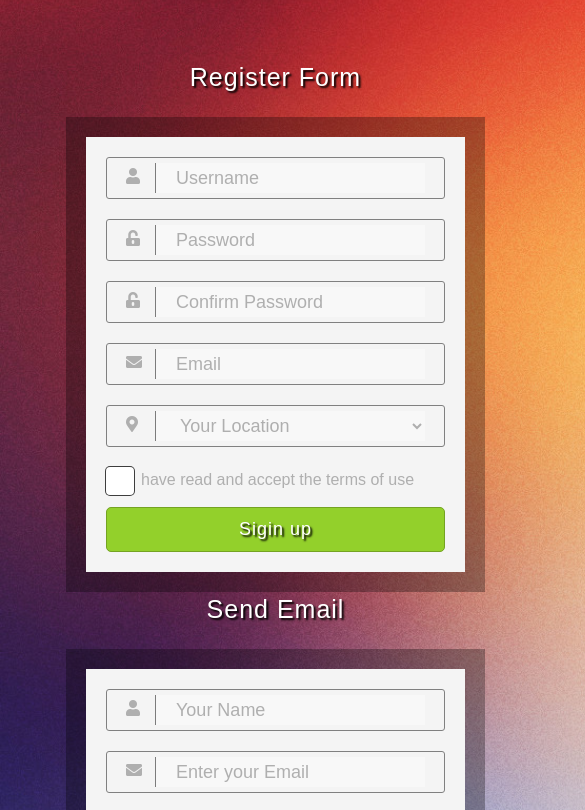
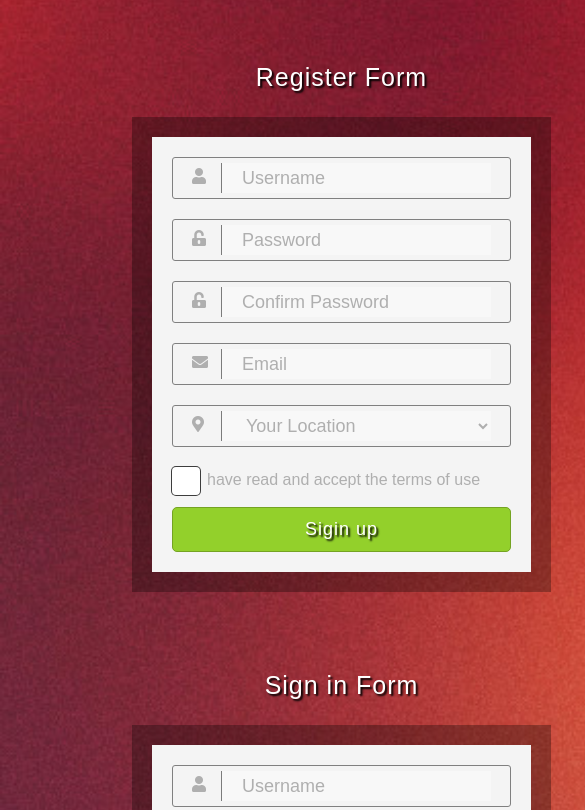
Before and after one commit to frontendagnes/challenge-one, a website: page index.html in a window 390 px wide. Shown: the part 190-1000 px from the top of the page, 585 px wide, since content can reach past the window. Drawn offline with Linux system fonts and the light colour scheme.

Commit message:
commit#7

```diff
--- a/style.css
+++ b/style.css
@@ -10,8 +10,9 @@ body {
 /* GRID */
 main {
     display: grid;
+    /* grid-template-columns: 85px repeat(auto-fill, minmax (75px, 1fr)); */
     grid-template-columns: 85px repeat(15, 75px);
-    grid-template-rows: repeat(19, 75px);
+    grid-template-rows: repeat(20, 75px);
     gap: 1px 1px;
     grid-template-areas: ". . . . . . . . . . . . ."
     ". . . . lizard . logo logo logo logo . . ."
@@ -23,6 +24,7 @@ main {
     ". register-form register-form register-form register-form register-form . . . . . . ."
     ". register-form register-form register-form register-form register-form . . recovery-form recovery-form recovery-form recovery-form recovery-form "
     ". . . . . . . . recovery-form recovery-form recovery-form recovery-form recovery-form "
+    ". . . . . . . . recovery-form recovery-form recovery-form recovery-form recovery-form "
     ". send-email send-email send-email send-email send-email . . recovery-form recovery-form recovery-form recovery-form recovery-form "
     ". send-email send-email send-email send-email send-email . . . . . . ."
     ". send-email send-email send-email send-email send-email . . subscribe-form subscribe-form subscribe-form subscribe-form subscribe-form "
@@ -30,7 +32,6 @@ main {
     ". send-email send-email send-email send-email send-email . . . . . . ."
     ". send-email send-email send-email send-email send-email . . . . . . ."
     ". . . . . . . . lizard-bottom logo-bottom logo-bottom logo-bottom logo-bottom "
-    ". . . . . . . . . . . . ."
     ". . . . . . . .  link-bottom link-bottom link-bottom link-bottom ."
     ". . . . . . . . . . . . .";
 }
@@ -38,6 +39,7 @@ main {
 .lizard {
     grid-area: lizard;
     width: 118px;
+
 }
 
 .logo {
@@ -54,6 +56,7 @@ main {
 
 .send-email {
     grid-area: send-email;
+    /* align-self: end; */
 }
 
 .recorver-form {
@@ -70,10 +73,14 @@ main {
 
 .logo-bottom {
     grid-area: logo-bottom;
+    align-self: end;
+
 }
 
 .link-bottom {
     grid-area: link-bottom;
+    align-self: end;
+    justify-self: end;
 }
 
 /* Konic Grid */
@@ -102,31 +109,6 @@ h3 {
     font-weight: 100;
 }
 
-/* .lizard{
-    position: absolute;
-    top:55px;
-    left:350px;
-    width: 118px;
-}
-.logo{
-
-    height: 75px;
-    width: 300px;
-    top:90px;
-    left:488px;
-}
-.link{
-
-    left:488px;
-    top:155px;
-    width: 85px;
-    height: 7px;
-}
-article{
-  width: 30%;
-  height: auto;
-
-} */
 .input-div {
     height: 40px;
     border: 1px solid #808080;
@@ -169,12 +151,6 @@ textarea {
     background-color: #f8f8f8;
 }
 
-/* .foto{
-    position: absolute;
-    left:600px;
-    top:1161px;
-    margin-bottom: 80px;
-} */
 .check-div {
     margin-bottom: 15px;
 }
@@ -308,9 +284,52 @@ input[type=checkbox]:checked:disabled+label:before {
     right: -10px;
 }
 
-@media (max-width: 950px) {
+@media (max-width: 800px) {
 
+main{
+    grid-template-columns: repeat(8, 75px);
+    grid-template-rows: repeat(37, 75px);
+    gap: 1px 1px;
+    grid-template-areas:
+    " . . . . . . . . "
+    " . lizard . logo logo logo . . "
+    " . . . . . . . . "
+    " . .  register-form register-form register-form register-form register-form . "
+    " . .  register-form register-form register-form register-form register-form . "
+    " . .  register-form register-form register-form register-form register-form . "
+    " . .  register-form register-form register-form register-form register-form . "
+    " . .  register-form register-form register-form register-form register-form . "
+    " . .  register-form register-form register-form register-form register-form . "
+    " . . . . . . . . "
+    " . . . . . . . . "
+    " . . sign-in sign-in sign-in sign-in sign-in . "
+    " . . sign-in sign-in sign-in sign-in sign-in . "
+    " . . sign-in sign-in sign-in sign-in sign-in . "
+    " . . . . . . . . "
+    " . . . . . . . . "
+    " . . recovery-form recovery-form recovery-form recovery-form recovery-form . "
+    " . . recovery-form recovery-form recovery-form recovery-form recovery-form . "
+    " . . recovery-form recovery-form recovery-form recovery-form recovery-form . "
+    " . . . . . . . . "
+    " . . . . . . . . "
+    " . . subscribe-form subscribe-form subscribe-form subscribe-form subscribe-form . "
+    " . . subscribe-form subscribe-form subscribe-form subscribe-form subscribe-form . "
+    " . . . . . . . . "
+    " . . . . . . . . "
+    " . . send-email send-email send-email send-email send-email . "
+    " . . send-email send-email send-email send-email send-email . "
+    " . . send-email send-email send-email send-email send-email . "
+    " . . send-email send-email send-email send-email send-email . "
+    " . . send-email send-email send-email send-email send-email . "
+    " . . send-email send-email send-email send-email send-email . "
+    " . . send-email send-email send-email send-email send-email . "
+    " . . . . . . . . "
+    " . . . . . . . . "
+    " . . lizard-bottom logo-bottom logo-bottom logo-bottom  . ."
+    " . . link-bottom link-bottom link-bottom link-bottom . . "
+    " . . . . . . . . "
 
-
+    ;
 
 }
+}
```
